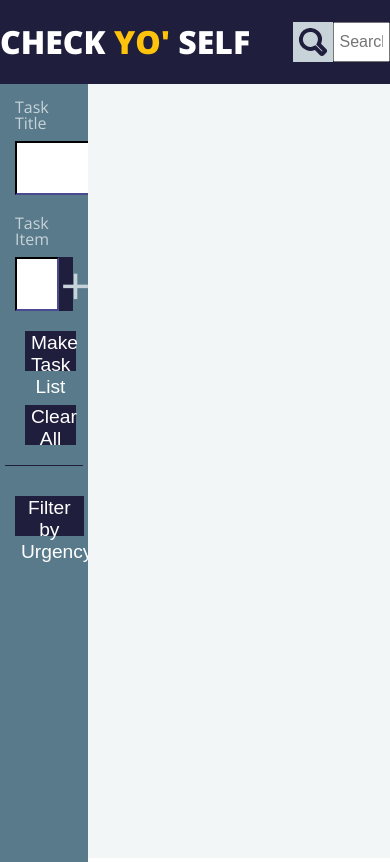
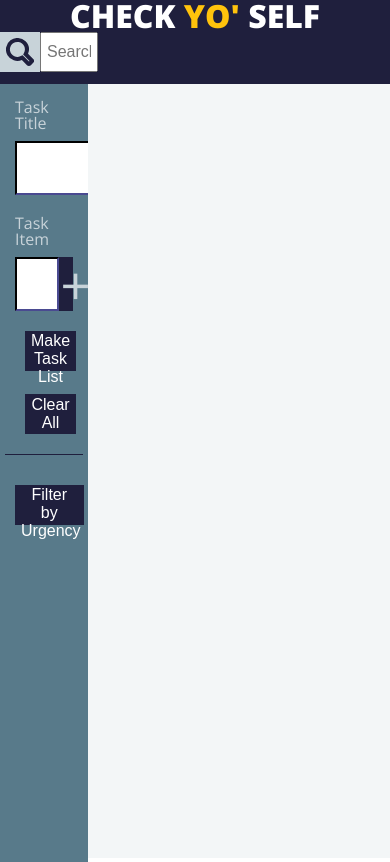
Before and after one commit to julianenochs/CheckYoSelf, a plain HTML site: page index.html in a window 390 px wide. Drawn offline with nearby package versions, Linux system fonts and the light colour scheme.

Commit message:
Attempt mediaQ

```diff
--- a/styles.css
+++ b/styles.css
@@ -196,3 +196,20 @@ ul {
 .inactive-delete__button {
 	height: 30px;
 }
+
+/************** MEDIA QUERIES **************/
+
+@media (max-width: 540px) {
+
+header {
+	display: block;
+	text-align: center;
+}
+
+.make-list__button,
+.clear-list__button,
+.filter__button  {
+	font-size: 100%;
+}
+
+}
```
